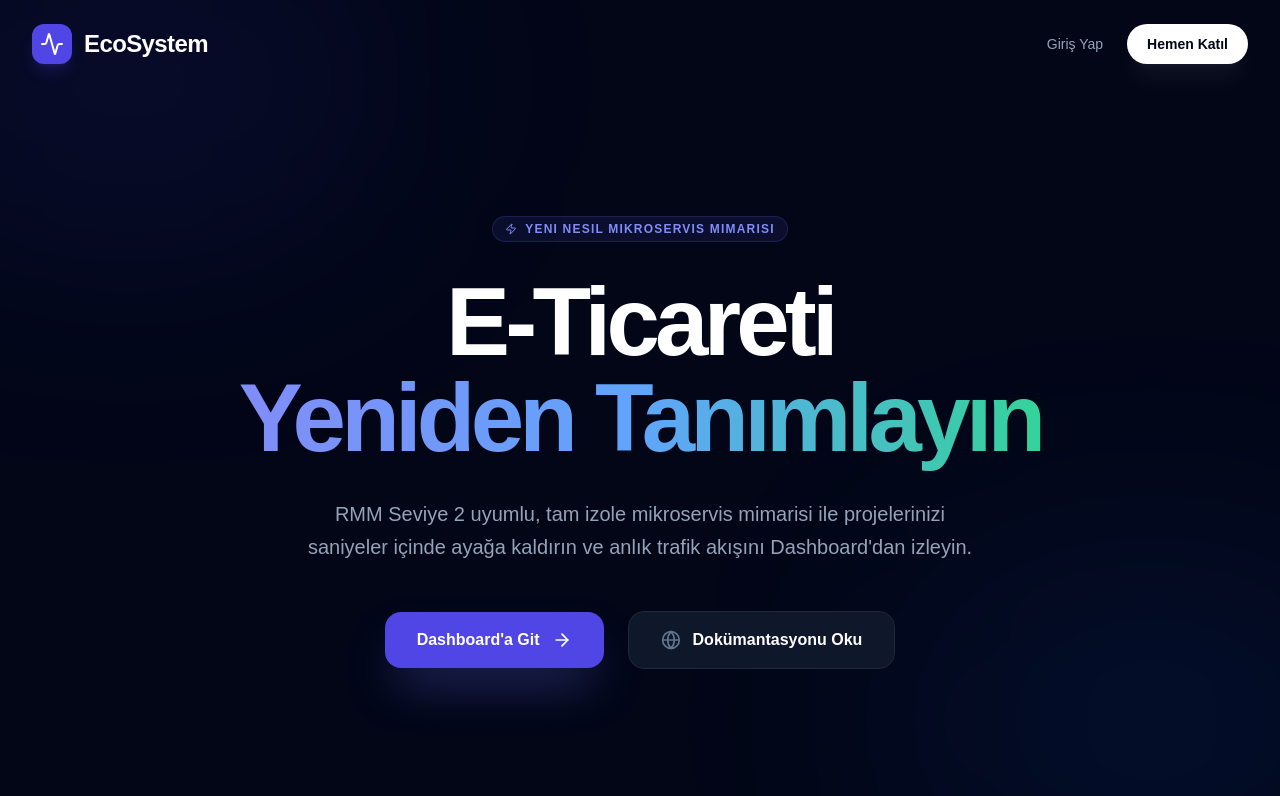
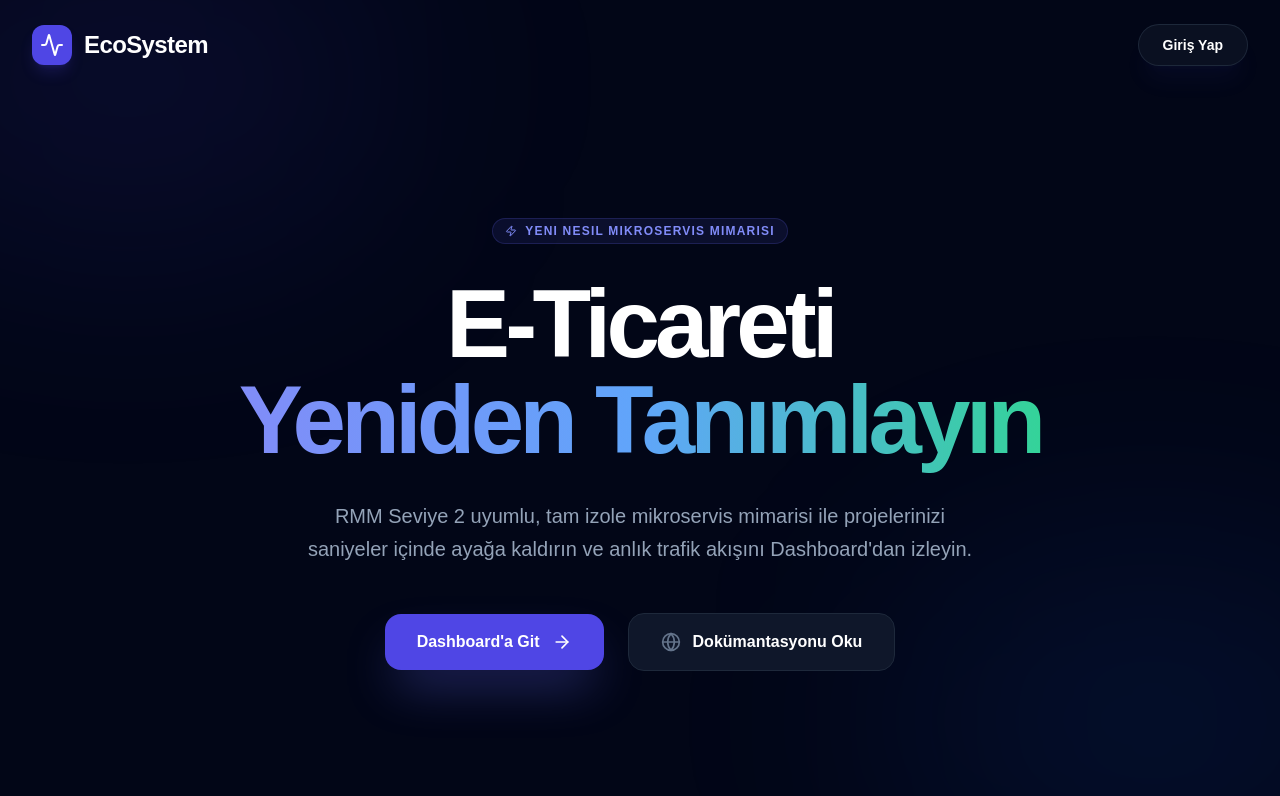
Before and after one commit to KingOfPlayer/e-ticaret, a Next.js app in the folder apps/frontend/: page / in a window 1280 px wide. Shown: the top 796 px of the page. Built offline with nearby package versions, Linux system fonts and the light colour scheme.

Commit message:
feat: create landing page with hero section and feature highlights

```diff
--- a/apps/frontend/src/app/page.tsx
+++ b/apps/frontend/src/app/page.tsx
@@ -23,16 +23,11 @@ export default function Home() {
         <div className="flex items-center gap-6">
           <Link
             href="/auth/login"
-            className="text-sm font-medium text-slate-400 hover:text-white transition-colors"
+            className="px-6 py-2.5 border border-slate-700/50 rounded-full bg-slate-800/30 text-white text-sm font-bold hover:bg-slate-800/60 hover:border-indigo-500/50 transition-all shadow-xl shadow-indigo-500/5 active:scale-95"
           >
             Giriş Yap
           </Link>
-          <Link
-            href="/auth/register"
-            className="px-5 py-2.5 bg-white text-slate-950 rounded-full text-sm font-bold hover:bg-slate-200 transition-all shadow-xl shadow-white/5 active:scale-95"
-          >
-            Hemen Katıl
-          </Link>
+
         </div>
       </nav>
 
```
